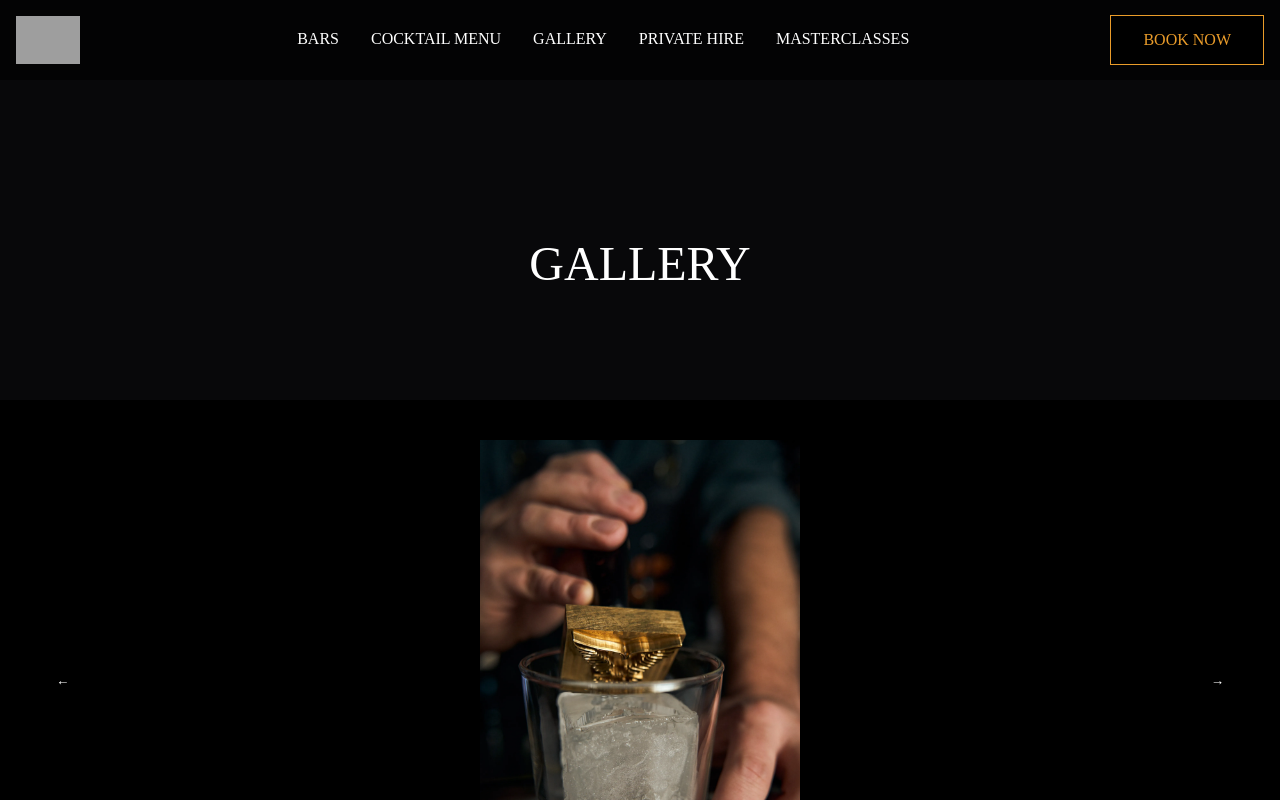
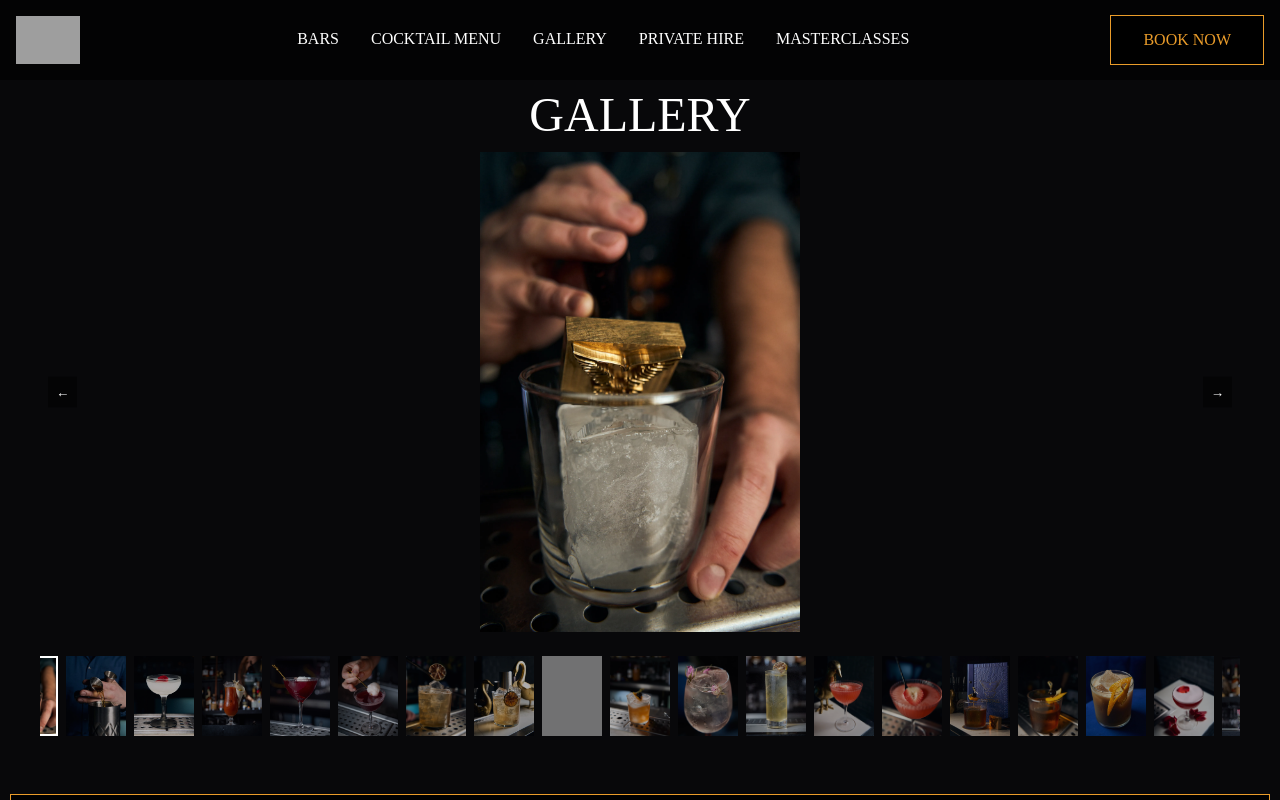
Before and after one commit to dovetailbars/website, a React (Vite) app: page /gallery in a window 1280 px wide. Shown: the top 800 px of the page. Built offline with nearby package versions, Linux system fonts and the light colour scheme; grey boxes are pictures that could not be loaded; a web font is replaced by a local one.

Commit message:
gallery heading fix

```diff
--- a/src/components/Hero.css
+++ b/src/components/Hero.css
@@ -28,6 +28,14 @@ h2.headerTitle {
     height: 100vh;
 }
 
+.header:has(.hero.short) {
+    height: 7rem;
+    min-height: auto;
+}
+.hero.short {
+    min-height: auto;
+}
+
 .heroLogo {
     width: 90vw;
     max-width: 750px;
--- a/src/components/Layout.css
+++ b/src/components/Layout.css
@@ -235,8 +235,6 @@ main {
   display: flex;
   flex-direction: column;
   justify-content: center;
-
-  background-color: #000000;
 
   min-height: 30vh;
 
--- a/src/pages/Gallery.tsx
+++ b/src/pages/Gallery.tsx
@@ -2,10 +2,11 @@ import ImageCarousel from "../components/ImageCarousel";
 import { Layout } from "../components/Layout";
 import StandardHero from "../components/StandardHero";
 
-export default function() {
+export default function () {
     const hero = {
         image: "",
-        content: <StandardHero heading="Gallery" />
+        content: <StandardHero heading="Gallery" />,
+        class: "short"
     };
 
     const galleryImages = [
```
